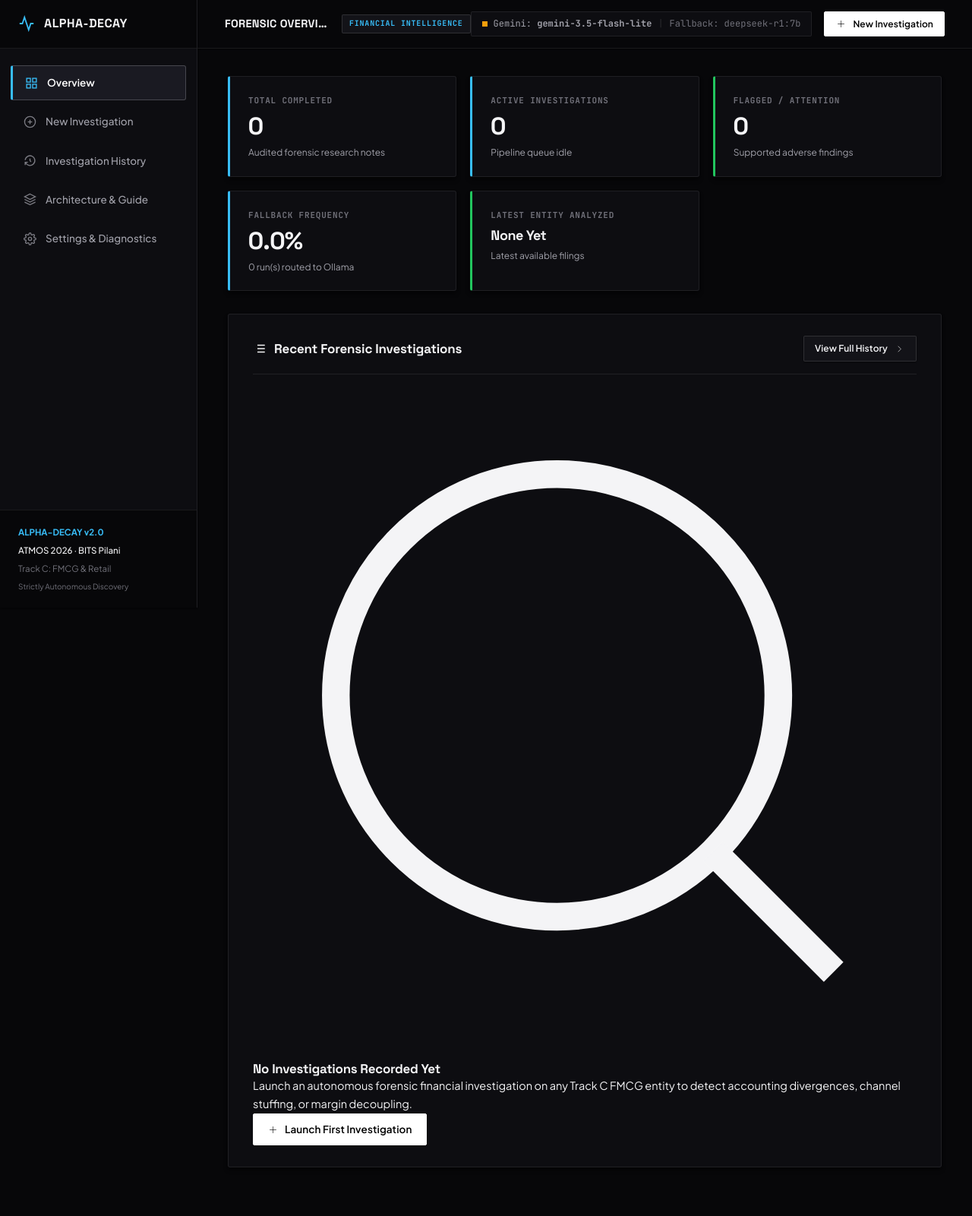
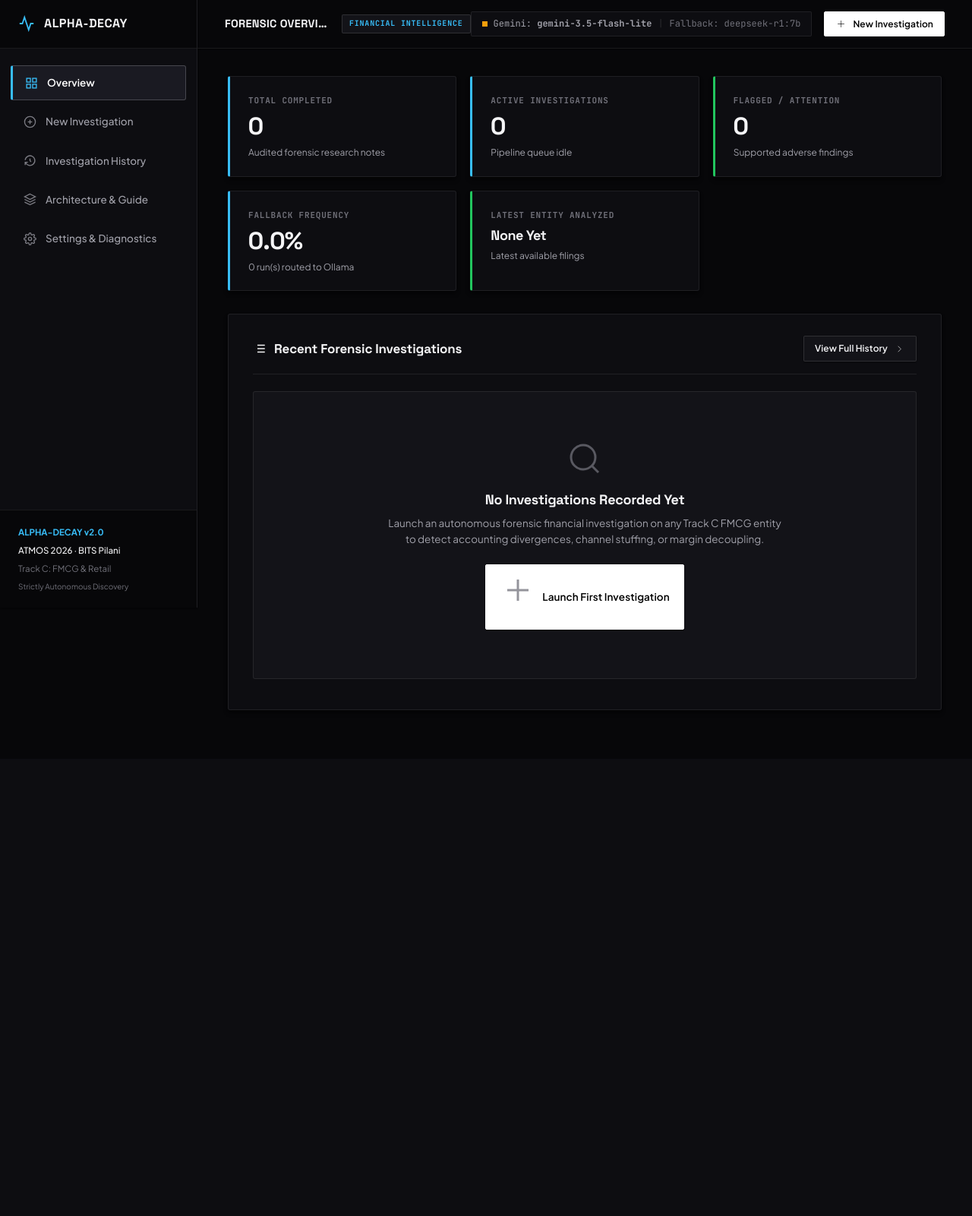
Before and after one commit to aryanmsrh/alphadecay, a Flask app: page / in a window 1280 px wide. Shown: the whole page at 76% size. After the commit the page ends 936 px from the top, so only its background shows below. Run offline with Flask 3, Linux system fonts and the light colour scheme.

Commit message:
fix(css): add .empty-state styling and constrain SVG dimensions to prevent giant icon overflow

```diff
--- a/webapp/static/css/theme.css
+++ b/webapp/static/css/theme.css
@@ -881,6 +881,48 @@
   color: #FFFFFF;
 }
 
+/* Empty State Component */
+.empty-state {
+  display: flex;
+  flex-direction: column;
+  align-items: center;
+  justify-content: center;
+  text-align: center;
+  padding: 64px 24px;
+  background-color: var(--bg-surface);
+  border-radius: var(--radius-md);
+  border: 1px solid var(--border);
+  margin: 12px 0;
+}
+
+.empty-state svg {
+  width: 48px;
+  height: 48px;
+  max-width: 48px;
+  max-height: 48px;
+  stroke: var(--text-muted);
+  stroke-width: 1.5;
+  margin-bottom: 18px;
+  opacity: 0.75;
+}
+
+.empty-state h2,
+.empty-state h3 {
+  font-family: var(--font-display);
+  font-size: 18px;
+  font-weight: 700;
+  color: var(--text-primary);
+  margin-bottom: 8px;
+}
+
+.empty-state p {
+  font-size: 13.5px;
+  color: var(--text-secondary);
+  max-width: 520px;
+  margin-bottom: 22px;
+  line-height: 1.6;
+}
+
 @keyframes pulse {
   0% { opacity: 0.6; }
   50% { opacity: 1; }
--- a/webapp/templates/base.html
+++ b/webapp/templates/base.html
@@ -8,7 +8,7 @@
   <link rel="preconnect" href="https://fonts.googleapis.com">
   <link rel="preconnect" href="https://fonts.gstatic.com" crossorigin>
   <link href="https://fonts.googleapis.com/css2?family=Space+Grotesk:wght@500;600;700;800;900&family=Plus+Jakarta+Sans:wght@400;500;600;700;800&family=JetBrains+Mono:wght@400;500;600;700;800;900&display=swap" rel="stylesheet">
-  <link rel="stylesheet" href="{{ url_for('static', filename='css/theme.css') }}">
+  <link rel="stylesheet" href="{{ url_for('static', filename='css/theme.css') }}?v=2.2">
   <script src="{{ url_for('static', filename='vendor/chart.umd.min.js') }}"></script>
   {% block extra_head %}{% endblock %}
 </head>
--- a/webapp/templates/errors/400.html
+++ b/webapp/templates/errors/400.html
@@ -4,7 +4,7 @@
 
 {% block content %}
 <div class="empty-state" style="padding: 60px 20px;">
-  <svg viewBox="0 0 24 24" fill="none" stroke="currentColor">
+  <svg width="48" height="48" viewBox="0 0 24 24" fill="none" stroke="currentColor" stroke-width="1.5">
     <circle cx="12" cy="12" r="10"></circle>
     <line x1="12" y1="8" x2="12" y2="12"></line>
     <line x1="12" y1="16" x2="12.01" y2="16"></line>
--- a/webapp/templates/errors/403.html
+++ b/webapp/templates/errors/403.html
@@ -4,7 +4,7 @@
 
 {% block content %}
 <div class="empty-state" style="padding: 60px 20px;">
-  <svg viewBox="0 0 24 24" fill="none" stroke="currentColor">
+  <svg width="48" height="48" viewBox="0 0 24 24" fill="none" stroke="currentColor" stroke-width="1.5">
     <rect x="3" y="11" width="18" height="11" rx="2" ry="2"></rect>
     <path d="M7 11V7a5 5 0 0 1 10 0v4"></path>
   </svg>
--- a/webapp/templates/errors/404.html
+++ b/webapp/templates/errors/404.html
@@ -4,7 +4,7 @@
 
 {% block content %}
 <div class="empty-state" style="padding: 60px 20px;">
-  <svg viewBox="0 0 24 24" fill="none" stroke="currentColor">
+  <svg width="48" height="48" viewBox="0 0 24 24" fill="none" stroke="currentColor" stroke-width="1.5">
     <circle cx="12" cy="12" r="10"></circle>
     <line x1="12" y1="8" x2="12" y2="12"></line>
     <line x1="12" y1="16" x2="12.01" y2="16"></line>
--- a/webapp/templates/errors/500.html
+++ b/webapp/templates/errors/500.html
@@ -4,7 +4,7 @@
 
 {% block content %}
 <div class="empty-state" style="padding: 60px 20px;">
-  <svg viewBox="0 0 24 24" fill="none" stroke="currentColor">
+  <svg width="48" height="48" viewBox="0 0 24 24" fill="none" stroke="currentColor" stroke-width="1.5">
     <polygon points="7.86 2 16.14 2 22 7.86 22 16.14 16.14 22 7.86 22 2 16.14 2 7.86 7.86 2"></polygon>
     <line x1="12" y1="8" x2="12" y2="12"></line>
     <line x1="12" y1="16" x2="12.01" y2="16"></line>
--- a/webapp/templates/history.html
+++ b/webapp/templates/history.html
@@ -171,7 +171,7 @@
 
   {% else %}
     <div class="empty-state">
-      <svg viewBox="0 0 24 24" fill="none" stroke="currentColor">
+      <svg width="48" height="48" viewBox="0 0 24 24" fill="none" stroke="currentColor" stroke-width="1.5">
         <circle cx="11" cy="11" r="8"></circle>
         <line x1="21" y1="21" x2="16.65" y2="16.65"></line>
       </svg>
--- a/webapp/templates/index.html
+++ b/webapp/templates/index.html
@@ -139,7 +139,7 @@
     </div>
   {% else %}
     <div class="empty-state">
-      <svg viewBox="0 0 24 24" fill="none" stroke="currentColor">
+      <svg width="48" height="48" viewBox="0 0 24 24" fill="none" stroke="currentColor" stroke-width="1.5">
         <circle cx="11" cy="11" r="8"></circle>
         <line x1="21" y1="21" x2="16.65" y2="16.65"></line>
       </svg>
```
